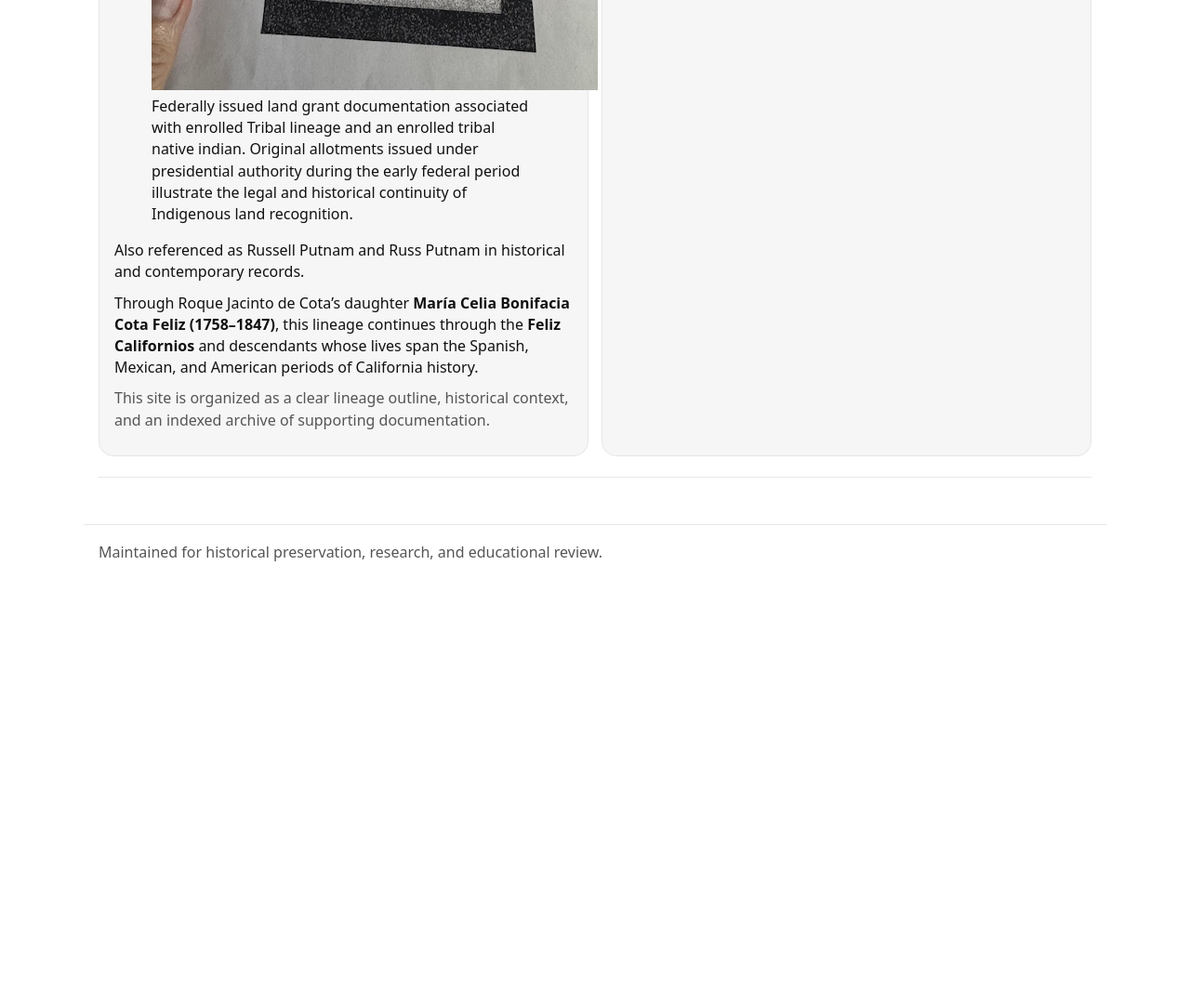
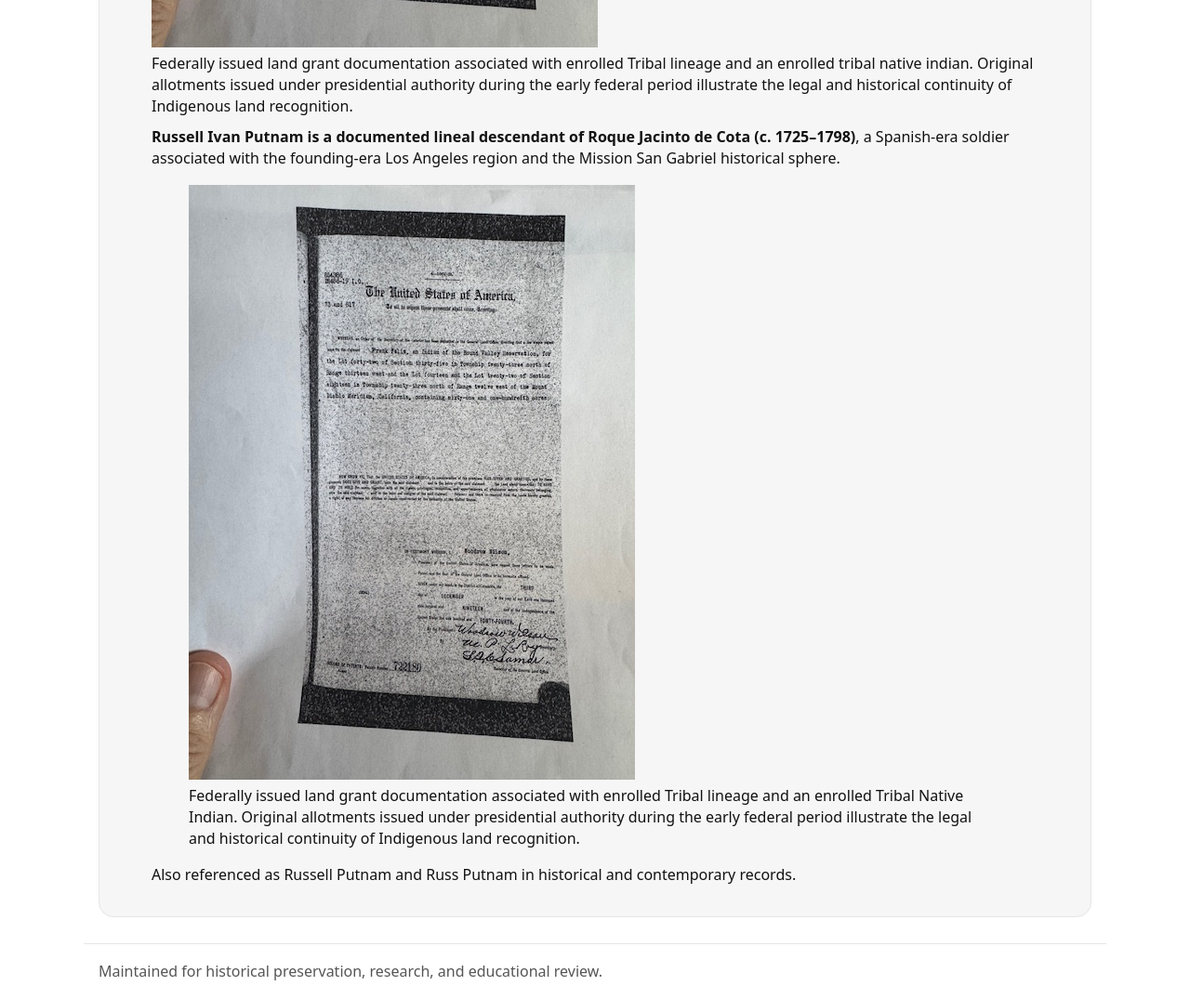
Before and after one commit to russferrparts-wq/russell-ivan-putnam, a plain HTML site: page index.html in a window 1280 px wide. Shown: the part 940-2015 px from the top of the page at 93% size. Before the commit the page ends 1564 px from the top, so only its background shows below. Drawn offline with Linux system fonts and the light colour scheme; a script that the page names is missing.

Commit message:
Update index.html

```diff
--- a/index.html
+++ b/index.html
@@ -60,29 +60,20 @@
     Original allotments issued under presidential authority during the early federal period
     illustrate the legal and historical continuity of Indigenous land recognition.
   </figcaption>
+<p><strong>Russell Ivan Putnam is a documented lineal descendant of Roque Jacinto de Cota (c. 1725–1798)</strong>, a Spanish-era soldier associated with the founding-era Los Angeles region and the Mission San Gabriel historical sphere.</p>
+
+<figure class="executive-image">
+  <img src="IMG_9184.jpg" alt="Federally recognized tribal land grant document bearing presidential authority">
+  <figcaption>
+    Federally issued land grant documentation associated with enrolled Tribal lineage and an enrolled Tribal Native Indian.
+    Original allotments issued under presidential authority during the early federal period
+    illustrate the legal and historical continuity of Indigenous land recognition.
+  </figcaption>
 </figure>
 
 <p class="name-variants">
   Also referenced as Russell Putnam and Russ Putnam in historical and contemporary records.
 </p>
-</p>
-
-  </figcaption>
-</figure>
-<p>Through Roque Jacinto de Cota’s daughter <strong>María Celia Bonifacia Cota Feliz (1758–1847)</strong>, this lineage continues through the <strong>Feliz Californios</strong> and descendants whose lives span the Spanish, Mexican, and American periods of California history.</p>
-    <p class="muted">This site is organized as a clear lineage outline, historical context, and an indexed archive of supporting documentation.</p>
-  </div>
-
-  <div class="card">
-    <h2 style="margin-top:0">Quick Links</h2>
-    <p><a class="btn" href="lineage.html">View lineage</a></p>
-    <p><a class="btn secondary" href="archive.html">Browse archive (45 items)</a></p>
-    <p><a class="btn secondary" href="context.html">Read historical context</a></p>
-  </div>
-</div>
-
-<hr/>
-
 
 
 </main>
```
